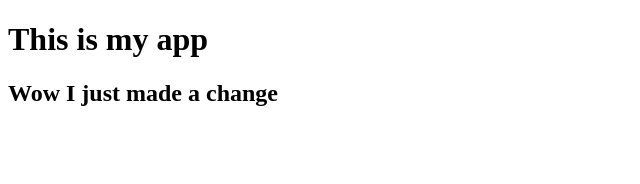
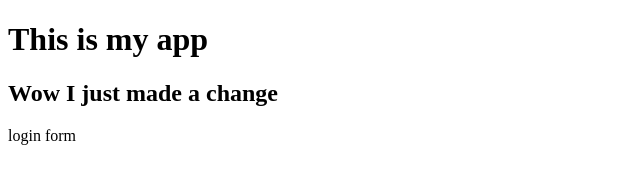
Before and after one commit to ArthurJZL/myappsample, a plain HTML site: page index.html in a window 1280 px wide. Shown: the full height of the page, 0-640 px from the left. Drawn offline with Linux system fonts and the light colour scheme.

Commit message:
login form

```diff
--- /dev/null
+++ b/dir2/app2.js
@@ -0,0 +1 @@
+console.log('yooho');
--- a/index.html
+++ b/index.html
@@ -8,5 +8,6 @@
   <body>
     <h1>This is my app</h1>
     <h2>Wow I just made a change</h2>
+    login form
   </body>
 </html>
```
Also changed, not shown: login.html (added, +1 -0 lines), log.txt (added).
